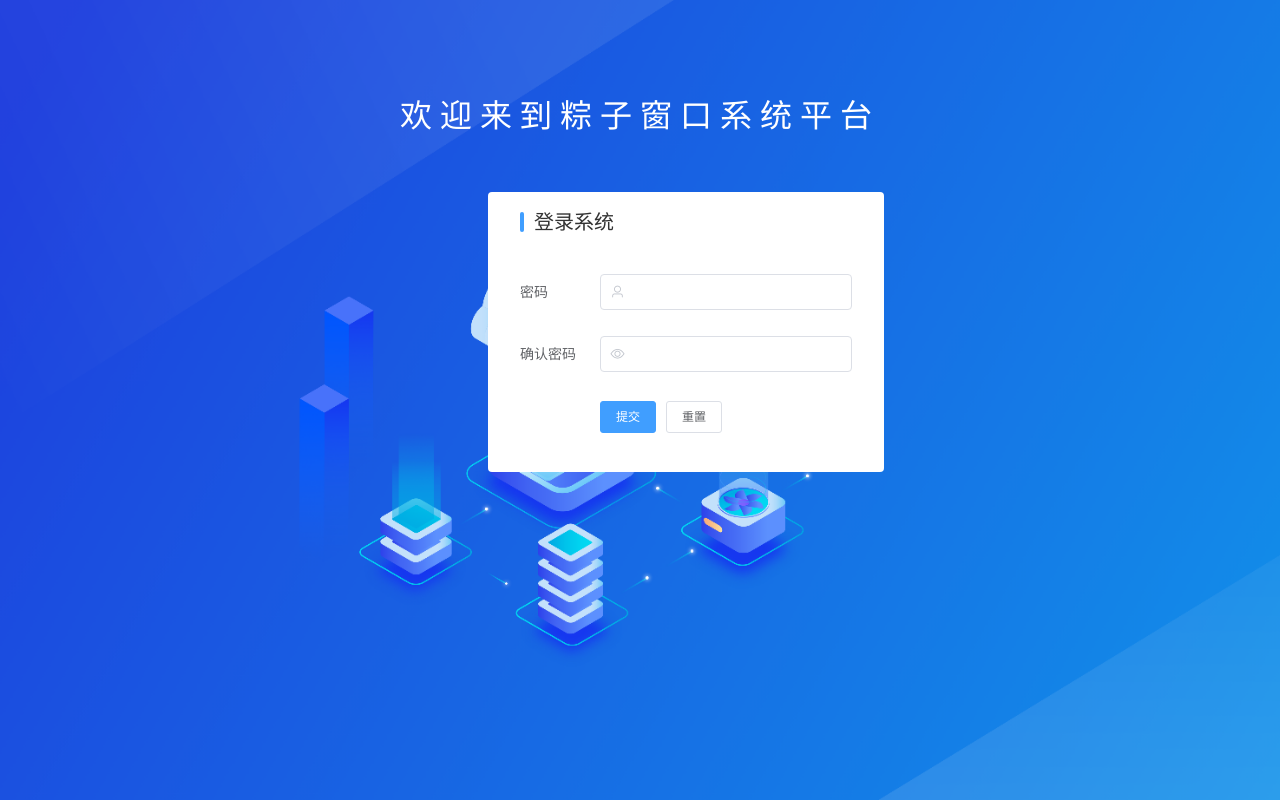
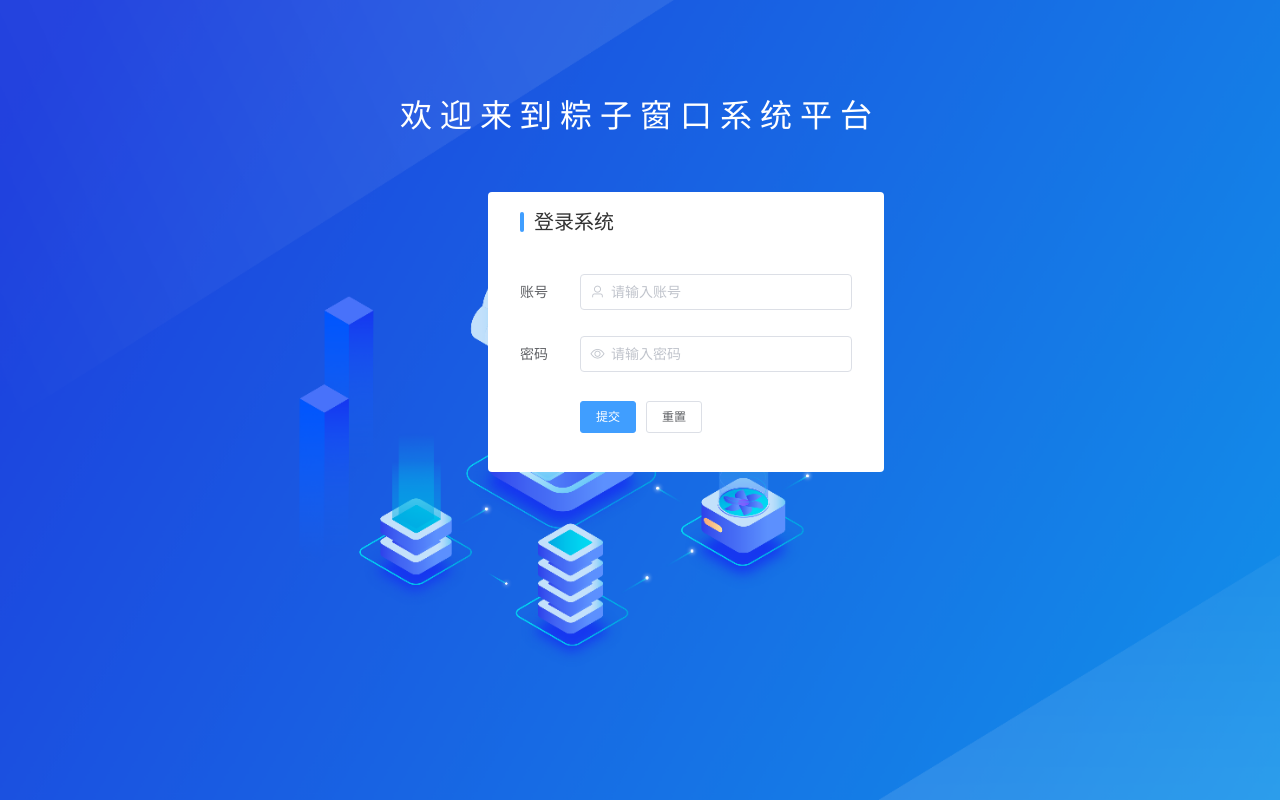
Before and after one commit to GrowTheBeans/Vue3-Json-From, a Vue app: page /login in a window 1280 px wide. Built offline with nearby package versions, Linux system fonts and the light colour scheme; a small style sheet from the web is missing.

Commit message:
fix: 修改细节

```diff
--- a/src/components/GobalHeader.vue
+++ b/src/components/GobalHeader.vue
@@ -11,7 +11,7 @@
             <el-menu-item index="2">查大学</el-menu-item>
             <el-menu-item index="3">查专业</el-menu-item>
             <el-menu-item index="4">段次线</el-menu-item>
-            <el-tag type="success" hit>开始写文章</el-tag>
+            <el-tag type="success" effect="plain" hit>开始写文章</el-tag>
           </el-menu>
         </div>
       </el-col>
--- a/src/style/mixin.less
+++ b/src/style/mixin.less
@@ -7,3 +7,11 @@
   -webkit-box-orient: vertical;
   -webkit-line-clamp: 3;
 }
+/*自定义阿里图标字体*/
+.icon {
+  width: 24px;
+  height: 24px;
+  vertical-align: -0.15em;
+  fill: currentColor;
+  overflow: hidden;
+}
--- a/src/views/Error.vue
+++ b/src/views/Error.vue
@@ -1,10 +1,42 @@
-<template>404页面</template>
+<template>
+  <div class="error_container">
+    <h2>404页面</h2>
+    <el-button type="primary" round @click="onBtn">返回首页</el-button>
+  </div>
+</template>
 
 <script lang="ts">
 import { defineComponent } from 'vue'
+import { useRouter } from 'vue-router'
 export default defineComponent({
-  name: 'Error'
+  name: 'Error',
+  setup() {
+    const router = useRouter()
+    const onBtn = () => {
+      router.push('/')
+    }
+    return {
+      onBtn
+    }
+  }
 })
 </script>
 
-<style lang="less" scoped></style>
+<style lang="less" scoped>
+.error_container {
+  display: flex;
+  align-items: center;
+  justify-content: center;
+  width: 100%;
+  height: 100vh;
+  h2 {
+    font-size: 40px;
+    font-weight: 500;
+    color: #409eff;
+    font-weight: Monospace;
+  }
+  :deep(.el-button) {
+    cursor: pointer;
+  }
+}
+</style>
--- a/src/views/Login.vue
+++ b/src/views/Login.vue
@@ -3,12 +3,12 @@
     <h1>欢迎来到粽子窗口系统平台</h1>
     <div class="login_frame">
       <h3>登录系统</h3>
-      <el-form label-width="80px" class="demo-ruleForm" label-position="left">
-        <el-form-item label="密码" prop="pass">
-          <el-input prefix-icon="el-icon-user" size="medium" type="password" autocomplete="off"></el-input>
+      <el-form label-width="60px" class="demo-ruleForm" label-position="left">
+        <el-form-item label="账号" prop="pass">
+          <el-input prefix-icon="el-icon-user" size="medium" type="text" placeholder="请输入账号" autocomplete="off"></el-input>
         </el-form-item>
-        <el-form-item label="确认密码" prop="checkPass">
-          <el-input prefix-icon="el-icon-view" size="medium" type="password" autocomplete="off"></el-input>
+        <el-form-item label="密码" prop="checkPass">
+          <el-input prefix-icon="el-icon-view" size="medium" type="password" placeholder="请输入密码" autocomplete="off"></el-input>
         </el-form-item>
         <el-form-item class="login_btn">
           <el-button type="primary" size="small">提交</el-button>
```
